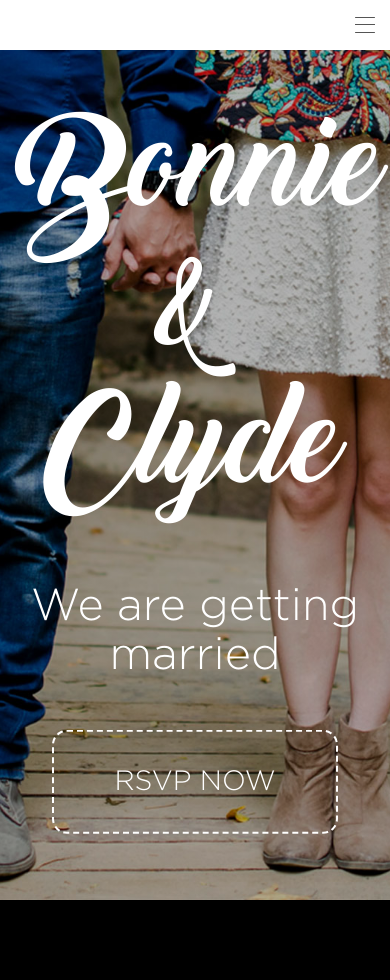
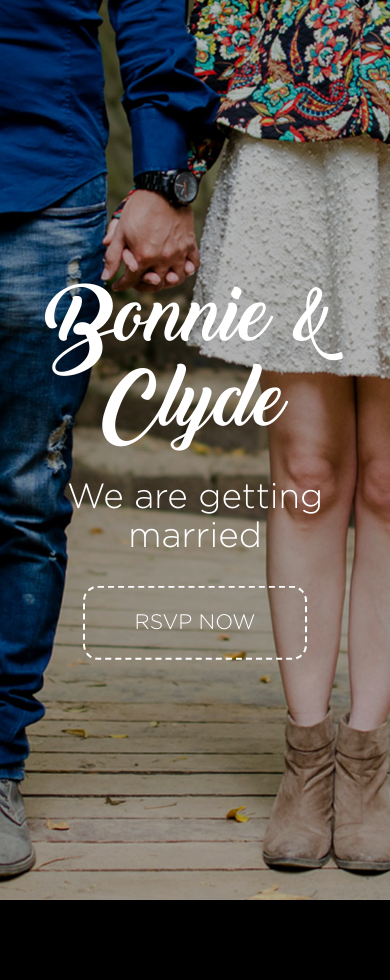
Before and after one commit to crux-wedding/wedding-template2, a Jekyll site: the page built from index.html, in a window 390 px wide. Shown: the top 980 px of the page. Built offline with Jekyll 4.4.1, drawn with Linux system fonts in a browser that asks for light colours; nearby versions of some CDN libraries; grey boxes are pictures that could not be loaded.

Commit message:
add responsiveness on tablet

```diff
--- a/_layouts/default.html
+++ b/_layouts/default.html
@@ -16,7 +16,6 @@
 </head>
 <body>
 
-{% include navbar.html %}
 {{ content }}
 <div class="modal fade" id="myModal" tabindex="-1" role="dialog" aria-labelledby="myModalLabel-2">
   <div class="modal-dialog" role="document">
@@ -81,7 +49,6 @@
     }
   });
 </script>
-<!--<script type="text/javascript" src="{{'js/home.js' | prepend: site.baseurl }}"></script>-->
 
 </body>
 
--- a/_sass/home.sass
+++ b/_sass/home.sass
@@ -240,7 +240,7 @@ html,body
     -webkit-transform: translateY(-40%)
     -ms-transform: translateY(-40%)
     -o-transform: translateY(-40%)
-    transform: translateY(-40%)
+    transform: translateY(-40%)136
     -webkit-transition: all 0.3s ease
     -moz-transition: all 0.3s ease
     -o-transition: all 0.3s ease
@@ -271,3 +271,55 @@ html,body
     margin: 50px auto
     color: black
     text-align: center
+
+@media (max-width: $screen-sm-max)
+  #cover
+    .container
+      .intro-text-container
+        .intro-header
+          .into-header-text
+            font-size: 5.5em
+        .caption
+          margin: 30px 0 15px
+          .intro-caption
+            font-size: 2.5em
+        .intro-button-container
+          .intro-button
+            font-size: 1.5em
+            padding: 20px 50px
+
+
+  #our-story
+    .timeline-section
+      margin: 100px 0
+      &:before
+        display: none
+      .timeline-block
+        margin: 50px 0
+        .timeline-img
+          position: relative
+          display: table
+          margin: 0 auto
+          top: 0
+          left: 0
+          right: 0
+        .timeline-content
+          text-align: center
+          width: 90%
+          margin: 0 auto
+          float: none !important
+
+  #venue
+    .content-container
+      margin: 0 50px 50px
+
+  #rsvp
+    .section-container
+      .content-container
+        #form-content
+          .form-item
+            max-width: 90%
+            .content-number
+              max-width: 100%
+            .content-select
+              max-width: 100%
```
Also changed, not shown: other parts of _layouts/default.html (+0 -31 lines), img/ourstory-image.jpg (added).
